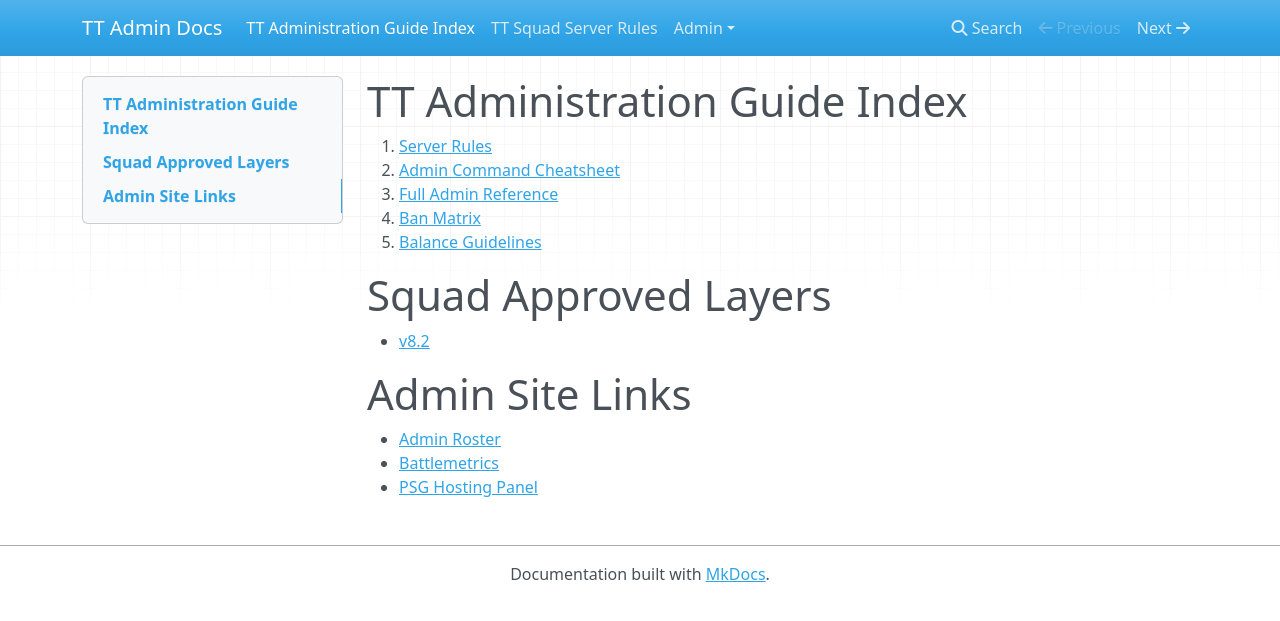
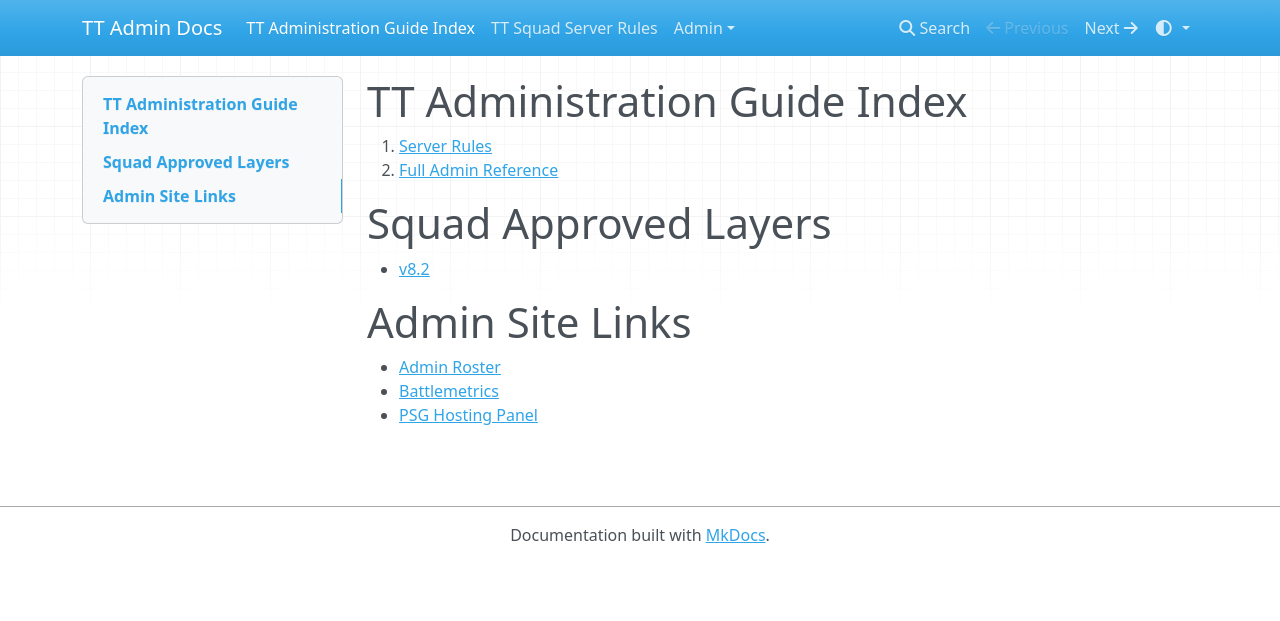
Before and after one commit to LonelyNinja/lonelyninja.github.io, an MkDocs documentation site: the page built from docs/index.md, in a window 1280 px wide. Shown: the top 621 px of the page. Built offline with MkDocs 1.6.1, drawn with Linux system fonts in a browser that asks for light colours; nearby versions of some CDN libraries.

Commit message:
testing mkdocs theme config

```diff
--- a/docs/index.md
+++ b/docs/index.md
@@ -5,10 +5,7 @@ Title: Index
 # TT Administration Guide Index
 
 1. [Server Rules](./server_rules.md)
-1. [Admin Command Cheatsheet](./admin/cheatsheet.md)
 1. [Full Admin Reference](./admin/admin_reference.md)
-1. [Ban Matrix](./admin/ban_matrix.md)
-1. [Balance Guidelines](./admin/balance_guidelines.md)
 
 # Squad Approved Layers
 
--- a/mkdocs.yml
+++ b/mkdocs.yml
@@ -1,4 +1,6 @@
 site_name: TT Admin Docs
-theme: mkdocs
-color_mode: auto
-user_color_mode_toggle: true
+theme:
+  name: mkdocs
+  highlight_js: true
+  color_mode: auto
+  user_color_mode_toggle: true
```
